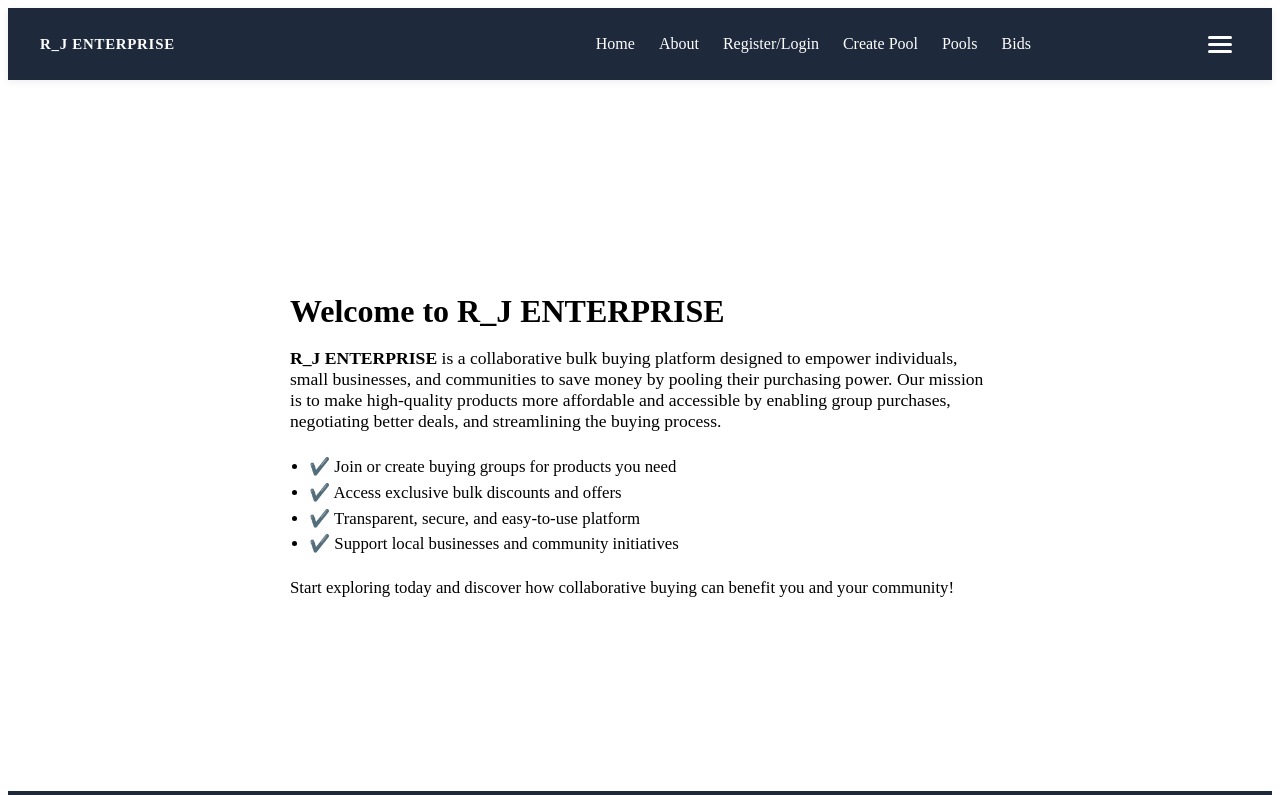
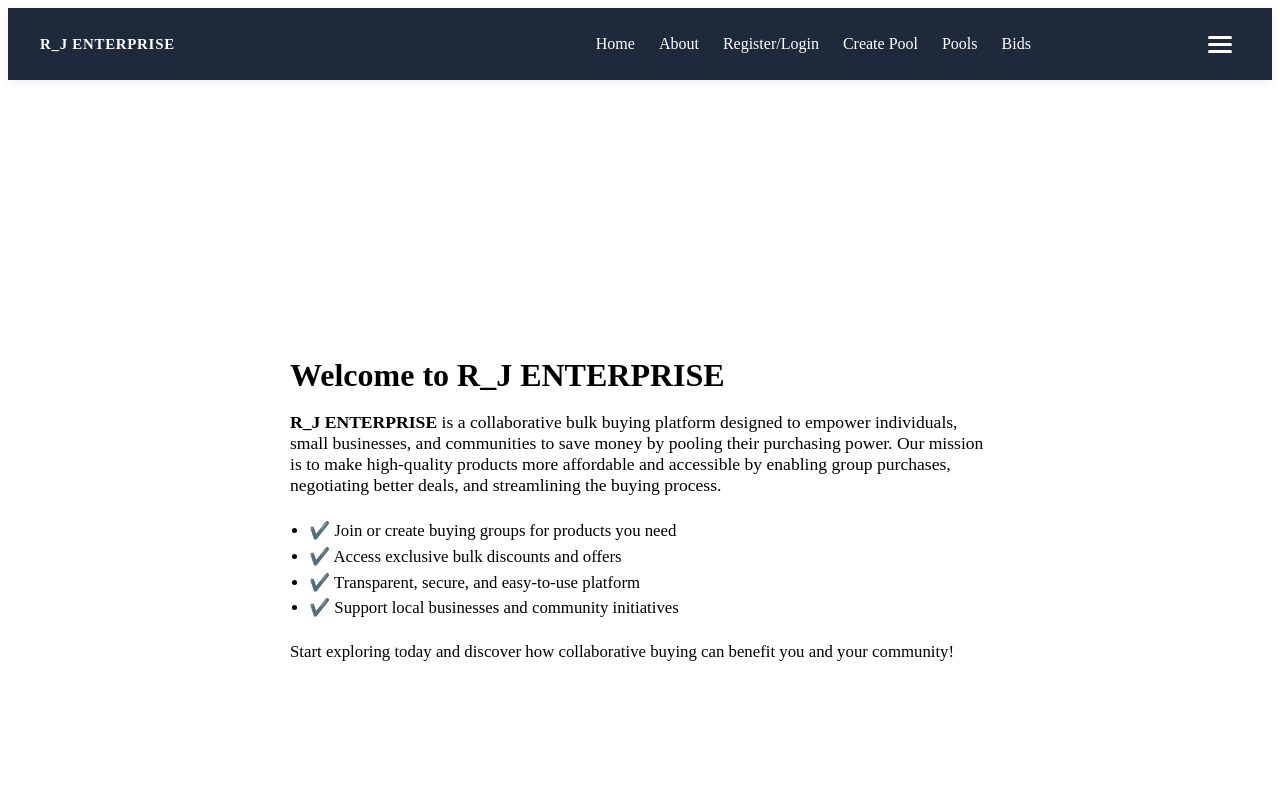
Before and after one commit to rotji/R_J-ENTERPRISE, a React (Vite) app in the folder frontend/: page / in a window 1280 px wide. Shown: the top 795 px of the page. Built offline with nearby package versions, Linux system fonts and the light colour scheme.

Commit message:
Fix: Prevent homepage content from overlapping with dashboard menu
- I further increased the top margin of the homepage container to ensure that the content is not obscured by the dashboard menu when it is opened.

```diff
--- a/frontend/styles/home.module.css
+++ b/frontend/styles/home.module.css
@@ -1,6 +1,6 @@
 .homeContainer {
   max-width: 700px;
-  margin: 8rem auto 2rem auto; /* Increased top margin */
+  margin: 12rem auto 2rem auto; /* Further increased top margin */
   padding: 1rem;
 }
 
```
